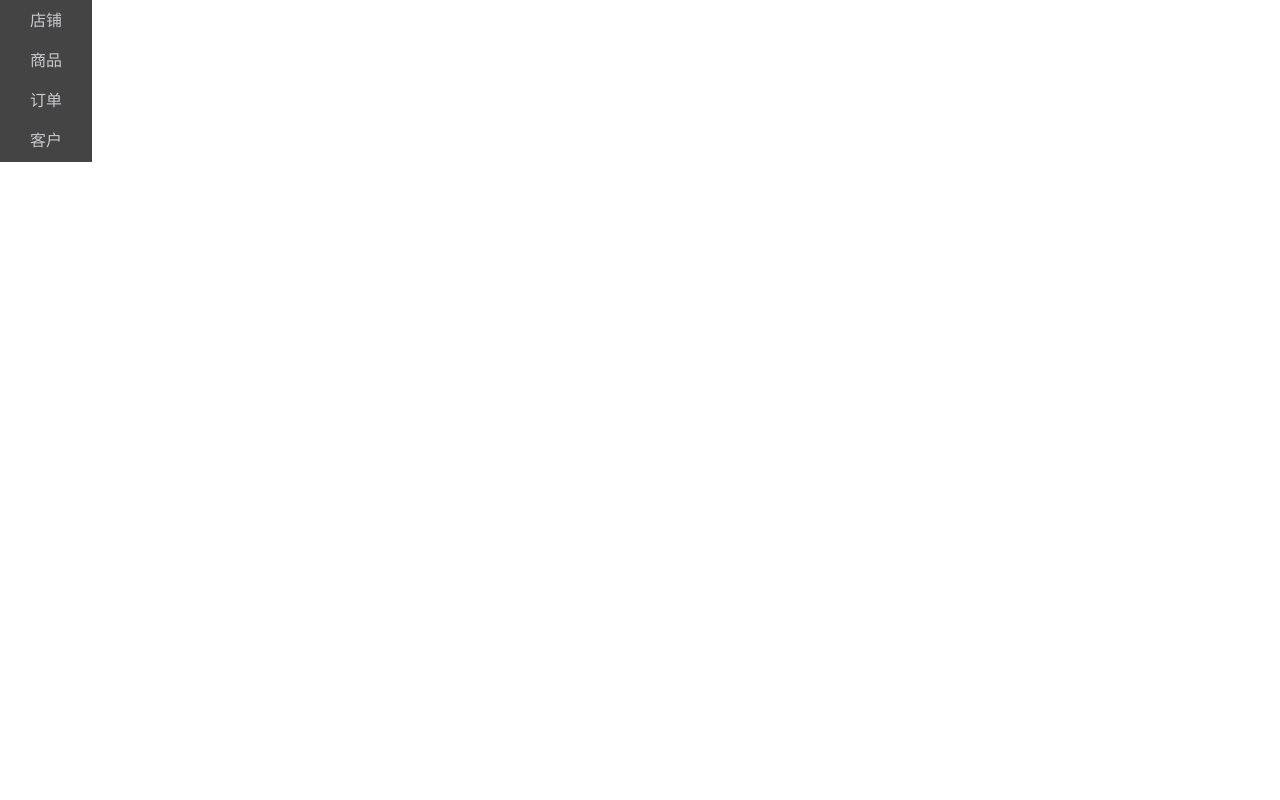
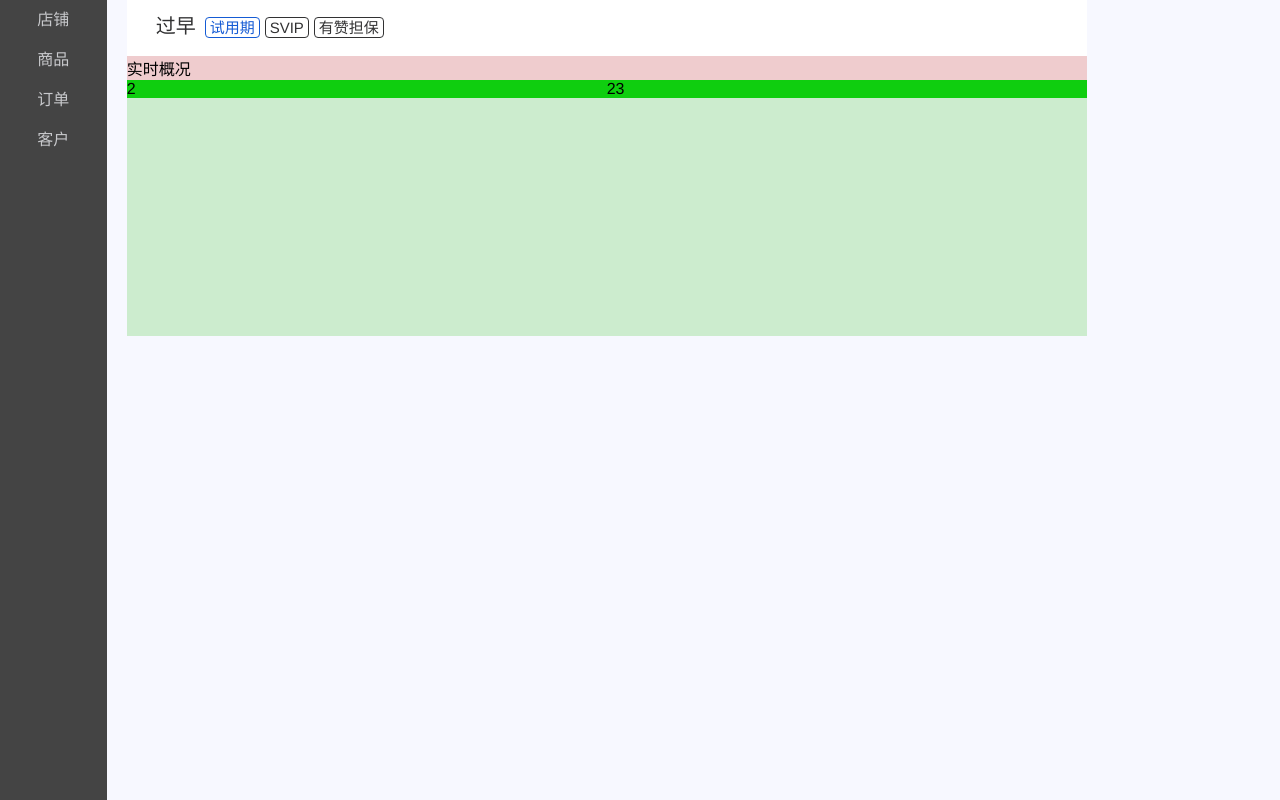
Before and after one commit to youzan-team/yz, a Vue app: page /#/shop in a window 1280 px wide. Shown: the top 800 px of the page. Built offline with nearby package versions, Linux system fonts and the light colour scheme.

Commit message:
create 19-11-5

```diff
--- /dev/null
+++ b/src/assets/index.js
@@ -0,0 +1,3 @@
+export const icons ={
+    asrc:'https://img.yzcdn.cn/upload_files/2019/11/05/FsXtsnrT7NdUs9OmCWwOuDClsP2_.png'
+}
--- a/src/components/ShopNav.vue
+++ b/src/components/ShopNav.vue
@@ -1,18 +1,17 @@
 <template>
-
-<el-container>
-  <el-aside width="92px">
+<div>
+    <div class="col-con">
         <span class="bang"></span>
         <router-link tag='div' to='./shop'>店铺</router-link>
         <router-link tag='div' to='./product'>商品</router-link>
         <router-link tag='div' to='./order'>订单</router-link>
         <router-link tag='div' to='./customer'>客户</router-link>
-  </el-aside>
+    </div>
 
-</el-container>
+
+</div>
 
 </template>
-
 <script>
 export default {
 
@@ -20,13 +19,12 @@ export default {
 </script>
 
 <style lang='scss' scoped>
- .el-aside {
+.col-con{
+   height:1000px ;
    background-color: #444444;
     color: #c8c9cc;
-    height: 100%;
     text-align: center;
-    border: #444444 1px solid;
-    // line-height: 200px;
+
    >div{
         height: 40px;
         line-height: 40px;
--- a/src/views/shop/Shop.vue
+++ b/src/views/shop/Shop.vue
@@ -1,19 +1,103 @@
 <template>
-    <div>
-        <shopNav></shopNav>
+    <div class="shop">
+      <el-row>
+            <!-- 左边导航 -->
+           <el-col :span="2" style="margin-right:20px">
+              <shopNav></shopNav>
+            </el-col>
+
+             <!-- 中间内容 -->
+            <el-col :span="18">
+               <div  style="height:1000px">
+
+                   <!-- head -->
+                  <el-row>
+                     <el-col :span="24">
+                        <div style="" class="head">
+                           <span>过早</span>
+                           <span>试用期</span>
+                           <span>SVIP</span>
+                           <span>有赞担保</span>
+                        </div>
+                      </el-col>
+                   </el-row>
+
+                    <!-- widget -->
+                   <el-row class="widget ">
+                        <el-col :span="24">
+                            <widget></widget>
+                        </el-col>
+                  </el-row>
+                </div>
+            </el-col>
+
+             <!-- 右边新闻 -->
+            <el-col :span="4">
+               <div  style="background:pink;height:1000px"></div>
+            </el-col>
+        </el-row>
+
+
     </div>
 </template>
 
 <script>
 import shopNav from "@/components/ShopNav.vue"
+import widget from "./Widget.vue"
+
 export default {
     name:'shop',
     components: {
-        shopNav
+        shopNav,
+        widget
     }
 }
 </script>
 
 <style lang="scss" scoped>
+    .shop{
+        background: rgb(247,248,255);
+       .head{
+           height:56px;
+           line-height: 56px;
+           background:#fff;
+           padding-left: 20px;
+           span{
+               height: 15px;
+               line-height: 15px;
+               padding: 2px 4px;
+               margin: 0 0 0 5px;
+               border-radius: 4px;
+             &:nth-child(1){
+               color: #323233;
+               font-size: 20px;
+             }
+             &:nth-child(2){
+               color: #155bd4;
+               font-size: 15px;
+               display: inline-block;
+               border: 1px solid #155bd4;
+              }
+             &:nth-child(3){
+               color: #323233;
+               font-size: 15px;
+               display: inline-block;
+               border: 1px solid #323233;
 
+              }
+             &:nth-child(4){
+               color: #323233;
+               font-size: 15px;
+               display: inline-block;
+               border: 1px solid #323233;
+              }
+
+           }
+
+       }
+       .widget{
+
+           background: #ccecce;
+       }
+    }
 </style>
--- /dev/null
+++ b/src/views/shop/Widget.vue
@@ -0,0 +1,32 @@
+<template>
+<div class="widget">
+    <el-row  class="row-header">
+        <el-col :span="12"><div class="">实时概况</div></el-col>
+    </el-row>
+
+   <el-row  class="row-main">
+        <el-col :span="12"><div class="">2</div></el-col>
+        <el-col :span="12"><div class="">23</div></el-col>
+    </el-row>
+
+</div>
+
+</template>
+
+<script>
+export default {
+
+}
+</script>
+
+<style lang="scss" scoped>
+    .widget{
+         height: 280px;
+         >.row-header{
+            background: #efccce;
+         }
+         >.row-main{
+             background: #0fce0f;
+         }
+    }
+</style>
```
Also changed, not shown: 1 other file (tests, documents, lock files or other folders). Lines whose indentation alone changed are shown as unchanged.
